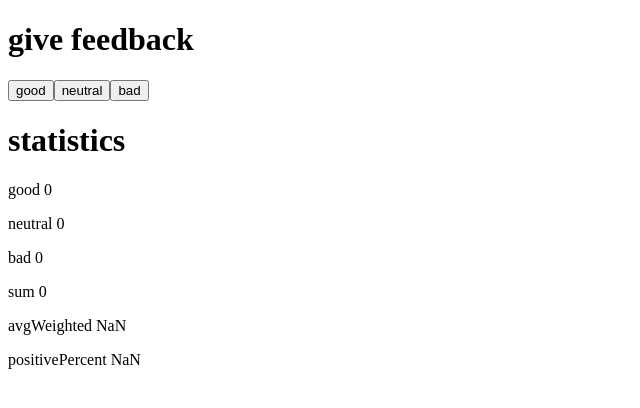
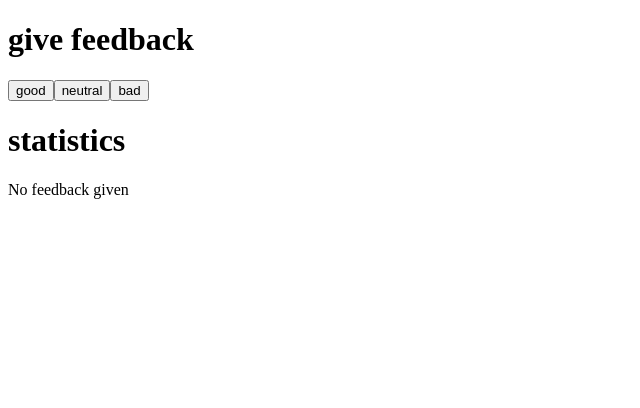
Before and after one commit to vincent-clipet/reactjs-learning, a React (Vite) app in the folder part1/: page / in a window 1280 px wide. Shown: the top 408 px of the page, without its empty margins (0-640 px from the left). Built offline with nearby package versions, Linux system fonts and the light colour scheme.

Commit message:
Part 1 - Exercise 1.9

```diff
--- a/part1/src/App.jsx
+++ b/part1/src/App.jsx
@@ -19,6 +19,7 @@ const Statistics = ({good, neutral, bad}) => {
       const avgWeighted = calcAvgWeighted(good, bad, sum)
       const positivePercent = calcPositivePercent(good, sum)
 
+      if (sum !== 0) {
         return (
           <div>
           <Statistic name="good"    value={good} />
@@ -29,6 +30,12 @@ const Statistics = ({good, neutral, bad}) => {
           <Statistic name="positivePercent"   value={positivePercent} />
           </div>
           )
+        }
+        else {
+          return (
+            <p>No feedback given</p>
+          )
+        }
       }
 
       // const sum = (values) => values.reduce((acc, i) => acc + i, 0)
```
Lines whose indentation alone changed are shown as unchanged.
